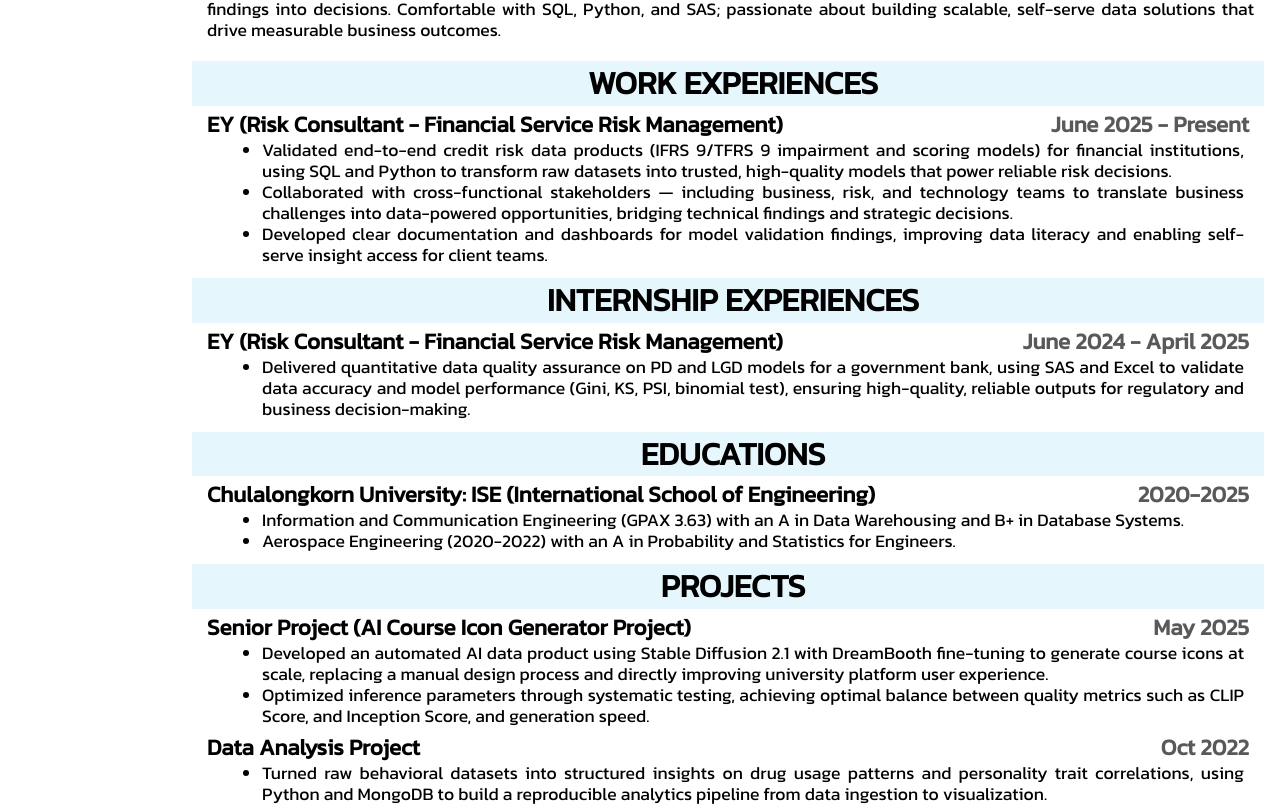
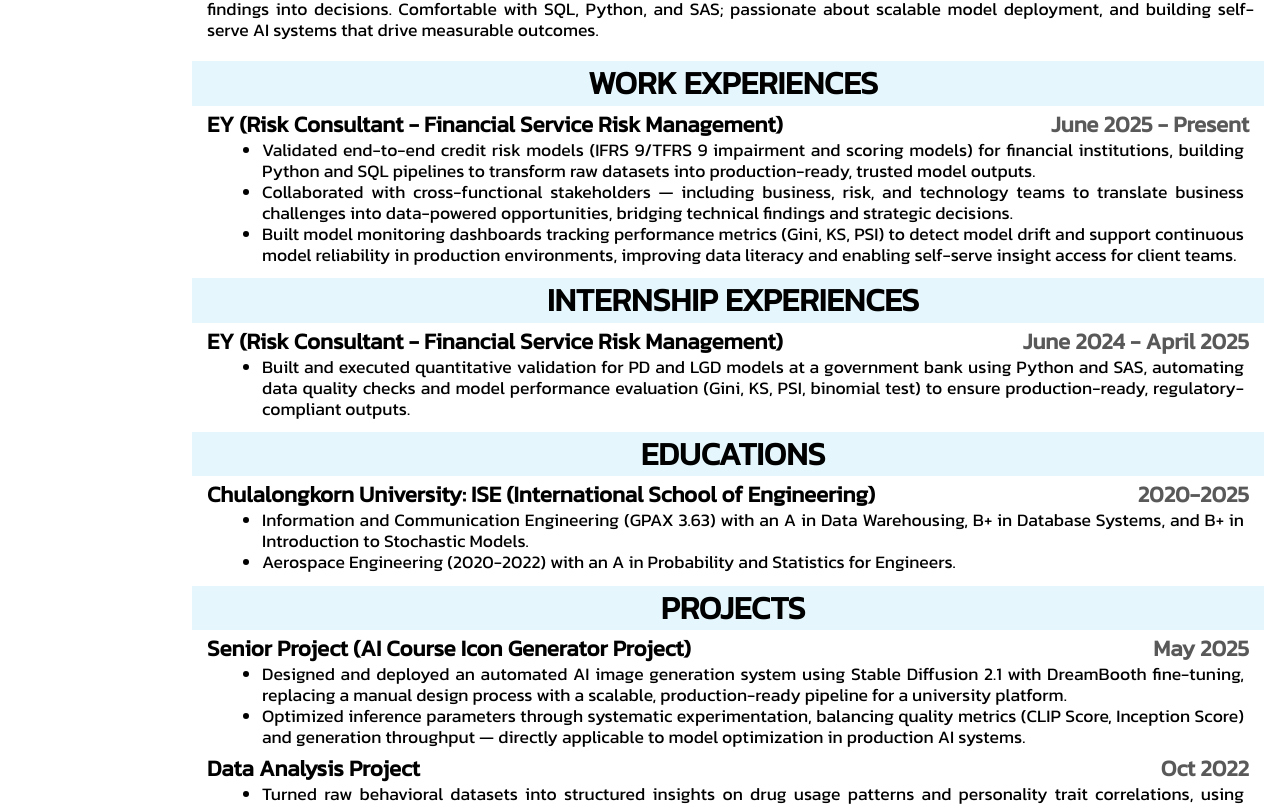
Before and after one commit to PannSengpanich/cv-application, a React (Create React App) app: page / in a window 1280 px wide. Shown: the part 258-1064 px from the top of the page. Built offline with nearby package versions, Linux system fonts and the light colour scheme.

Commit message:
Update data.js

```diff
--- a/src/data.js
+++ b/src/data.js
@@ -12,7 +12,7 @@
   { topic: "SUMMARY" },
   {
     details:
-      "Data-driven problem solver with hands-on experience transforming complex financial datasets into reliable, high-quality models. Proven track record validating credit risk data products at EY, collaborating across business and technical teams to turn analytical findings into decisions. Comfortable with SQL, Python, and SAS; passionate about building scalable, self-serve data solutions that drive measurable business outcomes.",
+      "Data-driven problem solver with hands-on experience transforming complex financial datasets into reliable, high-quality models. Proven track record validating credit risk data products at EY, collaborating across business and technical teams to turn analytical findings into decisions. Comfortable with SQL, Python, and SAS; passionate about scalable model deployment, and building self-serve AI systems that drive measurable outcomes.",
   },
 ];
 export const TechData = [
@@ -50,9 +50,9 @@
   {
     head: "EY (Risk Consultant - Financial Service Risk Management)",
     details: [
-      "Validated end-to-end credit risk data products (IFRS 9/TFRS 9 impairment and scoring models) for financial institutions, using SQL and Python to transform raw datasets into trusted, high-quality models that power reliable risk decisions.",
+      "Validated end-to-end credit risk models (IFRS 9/TFRS 9 impairment and scoring models) for financial institutions, building Python and SQL pipelines to transform raw datasets into production-ready, trusted model outputs.",
       "Collaborated with cross-functional stakeholders — including business, risk, and technology teams to translate business challenges into data-powered opportunities, bridging technical findings and strategic decisions.",
-      "Developed clear documentation and dashboards for model validation findings, improving data literacy and enabling self-serve insight access for client teams.",
+      "Built model monitoring dashboards tracking performance metrics (Gini, KS, PSI) to detect model drift and support continuous model reliability in production environments, improving data literacy and enabling self-serve insight access for client teams.",
     ],
     date: "June 2025 - Present",
   },
@@ -63,7 +63,7 @@
     head: "EY (Risk Consultant - Financial Service Risk Management)",
 
     details: [
-      "Delivered quantitative data quality assurance on PD and LGD models for a government bank, using SAS and Excel to validate data accuracy and model performance (Gini, KS, PSI, binomial test), ensuring high-quality, reliable outputs for regulatory and business decision-making.",
+      "Built and executed quantitative validation for PD and LGD models at a government bank using Python and SAS, automating data quality checks and model performance evaluation (Gini, KS, PSI, binomial test) to ensure production-ready, regulatory-compliant outputs.",
     ],
     date: "June 2024 - April 2025",
   },
@@ -83,7 +83,7 @@
   {
     head: "Chulalongkorn University: ISE (International School of Engineering)",
     details: [
-      "Information and Communication Engineering (GPAX 3.63) with an A in Data Warehousing and B+ in Database Systems.",
+      "Information and Communication Engineering (GPAX 3.63) with an A in Data Warehousing, B+ in Database Systems, and B+ in Introduction to Stochastic Models.",
       "Aerospace Engineering (2020-2022) with an A in Probability and Statistics for Engineers.",
     ],
     date: "2020-2025",
@@ -101,8 +101,8 @@
   {
     head: "Senior Project (AI Course Icon Generator Project)",
     details: [
-      "Developed an automated AI data product using Stable Diffusion 2.1 with DreamBooth fine-tuning to generate course icons at scale, replacing a manual design process and directly improving university platform user experience.",
-      "Optimized inference parameters through systematic testing, achieving optimal balance between quality metrics such as CLIP Score, and Inception Score, and generation speed.",
+      "Designed and deployed an automated AI image generation system using Stable Diffusion 2.1 with DreamBooth fine-tuning, replacing a manual design process with a scalable, production-ready pipeline for a university platform.",
+      "Optimized inference parameters through systematic experimentation, balancing quality metrics (CLIP Score, Inception Score) and generation throughput — directly applicable to model optimization in production AI systems.",
     ],
     url: "https://www.kaggle.com/pannsengpanich/natural-language-processing-with-disaster-tweets",
     date: "May 2025",
@@ -151,7 +151,7 @@
     head: "ChAMP: Chulalongkorn Alumni Mentorship Program 12 (as a mentee)",
     details: [
       "Interviewed and selected by the program's core team, mentored by highly successful alumni, including business owners and other industry leaders.",
-      "Guided in developing soft skills, planning careers, setting life goals, and meeting with other mentors and mentees.",
+      "Developed professional skills in career planning, goal-setting, and cross-functional communication.",
     ],
     url: "",
   },
```
